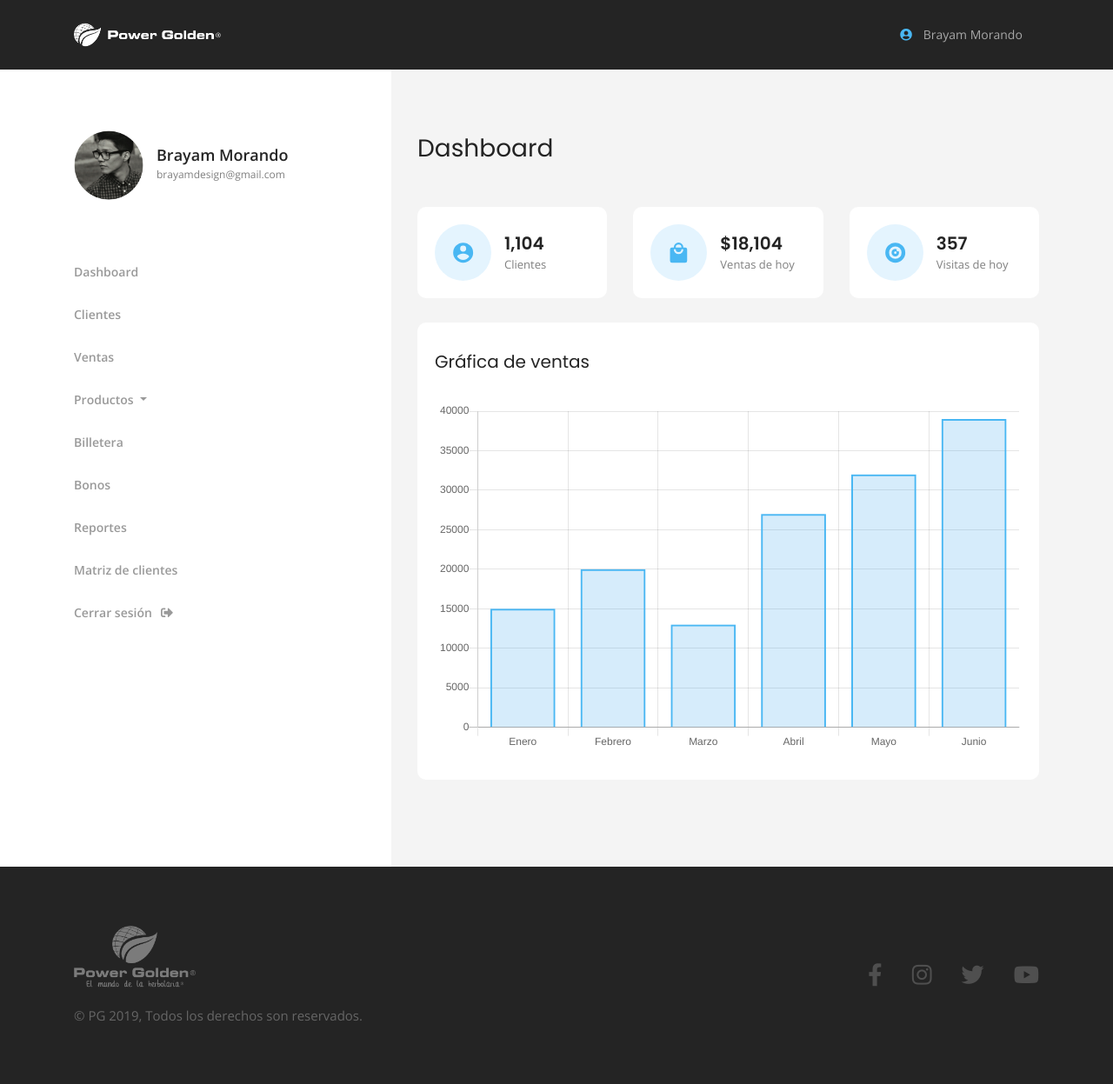
After one commit to Odarnoc/powergolden, a PHP site: page /dashboard.php in a window 1280 px wide. The commit adds this page. Shown: the whole page at 87% size. Run offline with PHP 8.4, Linux system fonts and the light colour scheme; some libraries are stand-ins or nearby versions.

Commit message:
nuevos disenios

```diff
--- a/css/style.css
+++ b/css/style.css
@@ -1436,10 +1436,11 @@ textarea:not(:focus):valid ~ .floating-label-underline {
   padding-bottom: 20px;
   border-radius: 10px;
   margin-bottom: 20px;
+  transition: .4s;
 }
 
 .d-item-num:hover{
-
+  transform: translateY(-4px);
 }
 
 .d-item-num > img {
@@ -1461,3 +1462,22 @@ textarea:not(:focus):valid ~ .floating-label-underline {
   color: rgba(0, 0, 0, .5);
   margin-bottom: 0px;
 }
+
+.d-grafica-ventas{
+  background-color: #FFFFFF;
+  border-radius: 10px;
+  padding-left: 20px;
+  padding-right: 20px;
+  padding-top: 30px;
+  padding-bottom: 30px;
+}
+
+.d-grafica-ventas .t1{
+  font-size: 20px;
+  font-family: "Poppins";
+  padding-bottom: 20px;
+}
+
+#myChart {
+    width: 100%;
+}
--- /dev/null
+++ b/dashboard.php
@@ -0,0 +1,211 @@
+<!doctype html>
+<html lang="es">
+
+<head>
+    <!-- Required meta tags -->
+    <meta charset="utf-8">
+    <meta name="viewport" content="width=device-width, initial-scale=1, shrink-to-fit=no">
+
+    <!-- Bootstrap CSS -->
+    <link rel="stylesheet" href="https://stackpath.bootstrapcdn.com/bootstrap/4.3.1/css/bootstrap.min.css" integrity="sha384-ggOyR0iXCbMQv3Xipma34MD+dH/1fQ784/j6cY/iJTQUOhcWr7x9JvoRxT2MZw1T" crossorigin="anonymous">
+
+    <!-- CSS -->
+    <link rel="stylesheet" href="css/style.css">
+    <link rel="stylesheet" href="css/responsive.css">
+
+    <!-- Fonts -->
+    <link href="https://fonts.googleapis.com/css?family=Open+Sans:400,600,700&display=swap" rel="stylesheet">
+    <link href="https://fonts.googleapis.com/css?family=Poppins:200,300,400,500,600,700&display=swap" rel="stylesheet">
+
+    <!-- Plugin -->
+    <link rel="stylesheet" href="https://use.fontawesome.com/releases/v5.8.1/css/all.css" integrity="sha384-50oBUHEmvpQ+1lW4y57PTFmhCaXp0ML5d60M1M7uH2+nqUivzIebhndOJK28anvf" crossorigin="anonymous">
+    <link rel="stylesheet" href="css/helper.css">
+
+    <!-- Favicon -->
+    <link rel="icon" type="image/png" sizes="32x32" href="images/favicon.png">
+
+    <title>Power Golden | El Mundo de la Herbolaria</title>
+
+</head>
+
+<body>
+
+    <section>
+        <div class="container">
+            <div class="row">
+                <div class="col-lg-6 col-md-6"></div>
+            </div>
+        </div>
+    </section>
+
+
+    <nav class="navbar navbar-solid navbar-expand-lg navbar-dark bg-dark">
+
+        <div class="container">
+            <a class="logo" href="index.html">
+                <img src="images/logo-navbar-white.png">
+            </a>
+            <button class="navbar-toggler" type="button" data-toggle="collapse" data-target="#navbarNav" aria-controls="navbarNav" aria-expanded="false" aria-label="Toggle navigation">
+                <span class="navbar-toggler-icon"></span>
+            </button>
+            <div class="collapse navbar-collapse" id="navbarNav">
+                <ul class="navbar-nav ml-auto">
+                    <li class="nav-item">
+                        <a class="nav-link btn-cuenta-nav" href="editar-perfil-desktop.html"><i class="fas fa-user-circle"></i>Brayam Morando</a>
+                    </li>
+
+                </ul>
+            </div>
+        </div>
+
+    </nav>
+
+
+    <!-- End Navbar ====
+    	======================================= -->
+
+    <section class="sec-cuenta">
+        <div class="container">
+            <div class="row">
+                <div class="col-lg-4 col-md-4 bg-white">
+                    <div class="d-menu-left">
+                        <div class="clearfix d-img-name">
+                            <img src="images/profile-brayam-morando.png" alt="">
+                            <p class="t1 one-line">Brayam Morando</p>
+                            <p class="t2 one-line">brayamdesign@gmail.com</p>
+                        </div>
+
+                        <div class="d-list-menu">
+                            <ul>
+                                <li><a href="dashboard.html">Dashboard</a></li>
+                                <li><a href="clientes.html">Clientes</a></li>
+                                <li><a href="ventas.html">Ventas</a></li>
+                                <li>
+                                    <div class="dropdown show">
+                                        <a class="dropdown-toggle" href="#" role="button" id="dropdownMenuLink" data-toggle="dropdown" aria-haspopup="true" aria-expanded="false">
+                                            Productos
+                                        </a>
+                                        <div class="dropdown-menu" aria-labelledby="dropdownMenuLink">
+                                            <a class="dropdown-item" href="registro-productos.html">Agregar producto</a>
+                                            <a class="dropdown-item" href="listado-productos.html">Listado de productos</a>
+                                            <a class="dropdown-item" href="carrito.html">Carrito de compras</a>
+                                        </div>
+                                    </div>
+                                </li>
+                                <li><a href="billetera.html">Billetera</a></li>
+                                <li><a href="bonos.html">Bonos</a></li>
+                                <li><a href="reportes.html">Reportes</a></li>
+                                <li><a href="matriz.html">Matriz de clientes</a></li>
+                                <li><a class="logout" href="iniciar-sesion.html">Cerrar sesión<i class="fas fa-sign-out-alt"></i></a></li>
+                            </ul>
+
+                        </div>
+
+                    </div>
+
+                </div>
+
+                <div class="col-lg-8 col-md-8 bg-gray">
+                    <div class="d-cont-right">
+                        <div class="row">
+                            <div class="col-lg-12 col-md-12">
+                                <div class="d-title-cuenta">
+                                    <p class="title-cuenta">Dashboard</p>
+                                    <p class="small-text-cuenta"></p>
+                                </div>
+                            </div>
+
+                        </div>
+
+                        <div class="row row-form-perfil">
+
+                            <div class="col-lg-4 col-md-4">
+                                <div class="clearfix d-item-num">
+                                    <img src="images/icon-user.svg" alt="">
+                                    <p class="t1">1,104</p>
+                                    <p class="t2">Clientes</p>
+                                </div>
+                            </div>
+
+                            <div class="col-lg-4 col-md-4">
+                                <div class="clearfix d-item-num">
+                                    <img src="images/icon-bag.svg" alt="">
+                                    <p class="t1">$18,104</p>
+                                    <p class="t2">Ventas de hoy</p>
+                                </div>
+                            </div>
+
+                            <div class="col-lg-4 col-md-4">
+                                <div class="clearfix d-item-num">
+                                    <img src="images/icon-eye.svg" alt="">
+                                    <p class="t1">357</p>
+                                    <p class="t2">Visitas de hoy</p>
+                                </div>
+                            </div>
+
+                        </div>
+
+                        <div class="row mt-2">
+                            <div class="col-lg-12 col-md-12">
+                                <div class="d-grafica-ventas">
+                                    <p class="t1">Gráfica de ventas</p>
+                                    <canvas height="400" id="myChart"></canvas>
+
+                                </div>
+                            </div>
+                        </div>
+
+                    </div>
+                </div>
+            </div>
+        </div>
+
+    </section>
+
+
+    <footer class="valign">
+        <div class="container">
+            <div class="row valign">
+                <div class="col-lg-6 col-md-6">
+                    <div class="d-footer-left ">
+                        <img src="images/logo-footer.png" alt="">
+                        <p class="t1">© PG 2019, Todos los derechos son reservados.</p>
+                    </div>
+                </div>
+
+                <div class="col-lg-6 col-md-6">
+                    <div class="d-footer-right">
+                        <p class="t1">
+                            <a target="_blank" href=""><i class="fab fa-facebook-f"></i></a>
+                            <a target="_blank" href=""><i class="fab fa-instagram"></i></a>
+                            <a target="_blank" href=""><i class="fab fa-twitter"></i></a>
+                            <a target="_blank" href=""><i class="fab fa-youtube"></i></a>
+                        </p>
+                    </div>
+                </div>
+
+            </div>
+        </div>
+
+    </footer>
+
+
+    <!-- jQuery -->
+    <script src="js/jquery-3.0.0.min.js"></script>
+    <script src="js/jquery-migrate-3.0.0.min.js"></script>
+
+    <!-- popper.min -->
+    <script src="js/popper.min.js"></script>
+
+    <!-- bootstrap -->
+    <script src="js/bootstrap.min.js"></script>
+
+    <!-- scrollIt -->
+    <script src="js/scrollIt.min.js"></script>
+
+    <!-- custom scripts -->
+    <script src="js/scripts.js"></script>
+    <script src="js/Chart.js"></script>
+    <script src="js/chart-ventas.js"></script>
+
+</body></html>
--- /dev/null
+++ b/js/chart-ventas.js
@@ -0,0 +1,40 @@
+var ctx = document.getElementById('myChart').getContext('2d');
+var myChart = new Chart(ctx, {
+  type: 'bar',
+  data: {
+    labels: ['Enero', 'Febrero', 'Marzo', 'Abril', 'Mayo', 'Junio'],
+    datasets: [{
+      label: ' Ventas del mes',
+      data: [15000, 20000, 13000, 27000, 32000, 39000],
+      backgroundColor: [
+            'rgba(54, 162, 235, 0.2)',
+            'rgba(54, 162, 235, 0.2)',
+            'rgba(54, 162, 235, 0.2)',
+            'rgba(54, 162, 235, 0.2)',
+            'rgba(54, 162, 235, 0.2)',
+            'rgba(54, 162, 235, 0.2)'
+          ],
+      borderColor: [
+            '#49B7F3',
+            '#49B7F3',
+            '#49B7F3',
+            '#49B7F3',
+            '#49B7F3',
+            '#49B7F3'
+          ],
+      borderWidth: 2
+        }]
+  },
+  options: {
+    legend: {
+      display: false
+    },
+    scales: {
+      yAxes: [{
+        ticks: {
+          beginAtZero: true
+        }
+          }]
+    }
+  }
+});
```
Also changed, not shown: js/main-perfil.js (+11 -12 lines).
